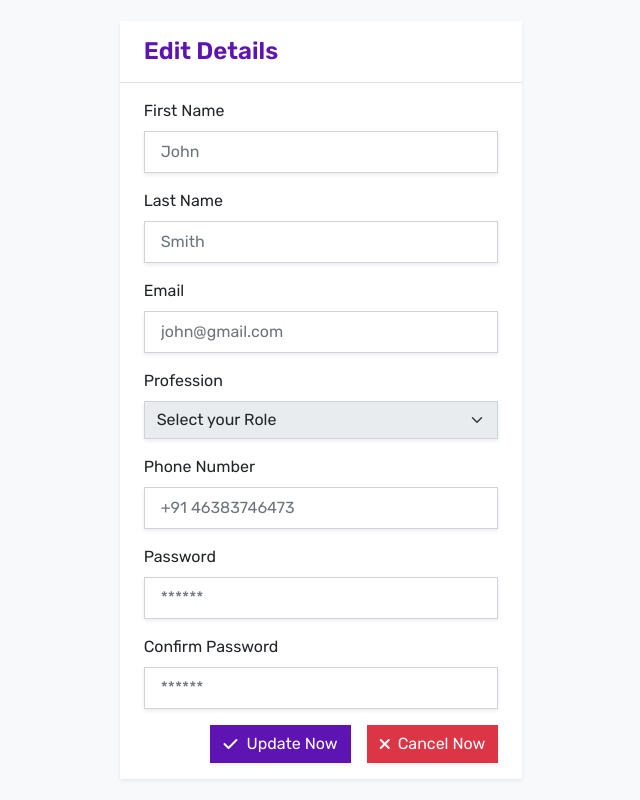
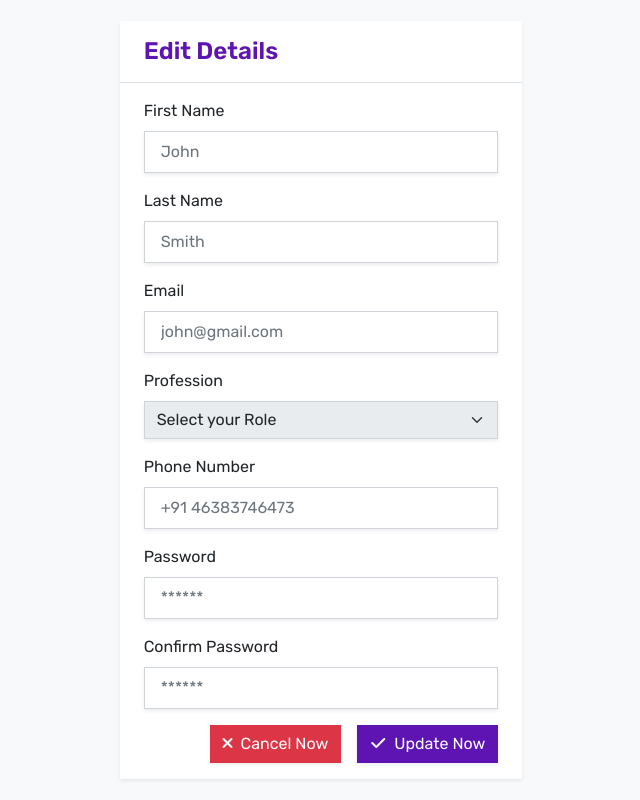
Before and after one commit to SunilSalaria1/JavascriptApplication, a website: page edit.html in a window 1280 px wide. Shown: the whole page, without its empty margins (319-959 px from the left). Drawn offline with Linux system fonts and the light colour scheme.

Commit message:
Updated buttons order.

```diff
--- a/edit.html
+++ b/edit.html
@@ -93,17 +93,13 @@
                                             <input type="password" placeholder="******"
                                                 class="form-control shadow-sm rounded-0">
                                         </div>
-                                        <div class="d-flex justify-content-end">
-                                            <button
-                                                class="d-flex align-items-center btn btn-primary shadow-sm rounded-0"
-                                                type="submit"><i class="fa-solid fa-check"></i><span
-                                                    class="ms-2">Update Now</span>
-                                            </button>
-                                            <button
-                                                class="d-flex align-items-center btn btn-danger shadow-sm rounded-0 ms-3"
-                                                type="submit"><i class="fa-solid fa-xmark"></i><span
-                                                    class="ms-2">Cancel Now</span></button>
-                                        </div>
+                                     <div class="d-flex flex-column flex-sm-row justify-content-end">
+                                <button class="btn btn-danger shadow-sm rounded-0 mb-2 mb-sm-0"><i
+                                        class="fa-solid fa-xmark"></i><span class="ms-2">Cancel Now</span></button>
+                                <button class="btn btn-primary shadow-sm rounded-0  ms-sm-3"><i
+                                        class="fa-solid fa-check"></i><span class="ms-2">Update Now</span>
+                                </button>
+                            </div>
                                     </form>
                                 </div>
                                 <!-- /col -->
```
Also changed, not shown: assets/js/main.js (+16 -0 lines), form-details.html (+8 -9 lines).
